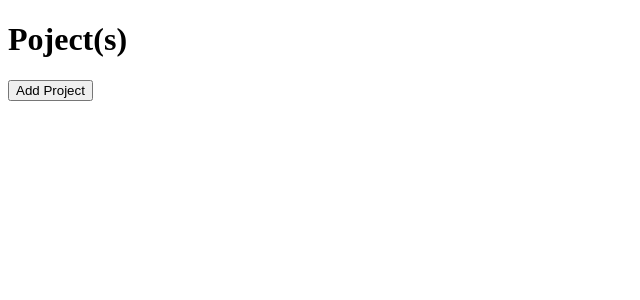
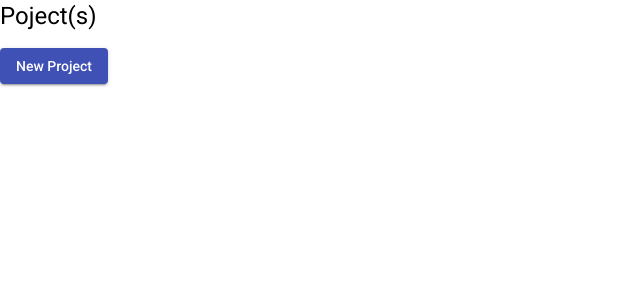
Before and after one commit to commnerd/maikr-ui, an Angular app: page / in a window 1280 px wide. Shown: the top 300 px of the page, without its empty margins (0-640 px from the left). Built offline with nearby package versions, Linux system fonts and the light colour scheme.

Commit message:
Started working toward project form Added materials

```diff
--- a/package.json
+++ b/package.json
@@ -11,10 +11,12 @@
   "private": true,
   "dependencies": {
     "@angular/animations": "~13.3.0",
+    "@angular/cdk": "^13.3.6",
     "@angular/common": "~13.3.0",
     "@angular/compiler": "~13.3.0",
     "@angular/core": "~13.3.0",
     "@angular/forms": "~13.3.0",
+    "@angular/material": "^13.3.6",
     "@angular/platform-browser": "~13.3.0",
     "@angular/platform-browser-dynamic": "~13.3.0",
     "@angular/router": "~13.3.0",
--- a/src/app/app-routing.module.ts
+++ b/src/app/app-routing.module.ts
@@ -2,9 +2,13 @@ import { NgModule } from '@angular/core';
 import { RouterModule, Routes } from '@angular/router';
 
 import { ProjectComponent } from './pages/project/project.component';
+import { NewComponent } from './pages/project/new/new.component';
+
 
 const routes: Routes = [
-  { path: "", component: ProjectComponent }
+  { path: "", component: ProjectComponent },
+  { path: "projects", component: ProjectComponent },
+  { path: "projects/new", component: NewComponent },
 ];
 
 @NgModule({
--- /dev/null
+++ b/src/app/pages/project/new/new.component.html
@@ -0,0 +1,21 @@
+<div fxLayout="column" fxLayoutAlign="center" style="margin-top:100px">
+    <form [formGroup]="form" (ngSubmit)="onSubmit(form.value)">
+      <div fxLayoutAlign="center">
+        <mat-form-field style="width:50%" appearance="fill">
+          <mat-label>Enter username</mat-label>
+          <input formControlName="username" matInput>
+          <mat-error *ngIf="form.controls['username'].invalid">Please enter a valid username</mat-error>
+        </mat-form-field>
+      </div>
+      <div fxLayoutAlign="center" style="margin-top:10px">
+        <mat-form-field style="width:50%" appearance="fill">
+          <mat-label>Enter password</mat-label>
+          <input type="password" formControlName="password" matInput>
+          <mat-error *ngIf="form.controls['password'].invalid">Please enter a valid password</mat-error>
+        </mat-form-field>
+      </div>
+      <div fxLayoutAlign="center" style="margin-top:20px">
+        <button [disabled]="!form.valid || formSubmitted" type="submit" mat-raised-button color="primary">Submit</button>
+      </div>
+    </form>
+  </div>
--- /dev/null
+++ b/src/app/pages/project/new/new.component.ts
@@ -0,0 +1,32 @@
+import { Component, OnInit } from '@angular/core';
+import { FormGroup, FormBuilder, Validators } from '@angular/forms';
+
+import { ProjectService } from '@services/project.service';
+import { Project } from '@models/project';
+
+@Component({
+  selector: 'app-new',
+  templateUrl: './new.component.html',
+  styleUrls: ['./new.component.scss']
+})
+export class NewComponent implements OnInit {
+
+  form: FormGroup = this.fb.group({
+    'name': ['', Validators.compose([Validators.required])],
+    'description': ['', Validators.compose([Validators.required])]
+  });
+
+  formSubmitted: boolean = false;
+
+  constructor(
+    private fb: FormBuilder,
+    private projectService: ProjectService) { }
+
+  ngOnInit(): void {
+  }
+
+  onSubmit(project: Project){
+
+  }
+
+}
--- a/src/app/pages/project/project.component.html
+++ b/src/app/pages/project/project.component.html
@@ -3,5 +3,5 @@
     <ul>
         <li *ngFor="let project of projects">{{ project.name }}</li>
     </ul>
-    <button>Add Project</button>
+    <button (click)="newProject()" mat-raised-button color="primary">New Project</button>
 </div>
--- a/src/app/pages/project/project.component.ts
+++ b/src/app/pages/project/project.component.ts
@@ -1,7 +1,7 @@
 import { Component, OnInit } from '@angular/core';
+import { Router } from '@angular/router';
 
 import { Project } from '@models/project';
-
 @Component({
   selector: 'app-project',
   templateUrl: './project.component.html',
@@ -9,11 +9,16 @@ import { Project } from '@models/project';
 })
 export class ProjectComponent implements OnInit {
 
-  constructor() { }
-
   projects: Array<Project> = [];
 
-  ngOnInit(): void {
+  constructor(
+    private router: Router
+  ) { }
+
+  ngOnInit(): void {}
+
+  newProject()  {
+    this.router.navigate(["projects/new"])
   }
 
 }
--- a/src/index.html
+++ b/src/index.html
@@ -6,8 +6,11 @@
   <base href="/">
   <meta name="viewport" content="width=device-width, initial-scale=1">
   <link rel="icon" type="image/x-icon" href="favicon.ico">
+  <link rel="preconnect" href="https://fonts.gstatic.com">
+  <link href="https://fonts.googleapis.com/css2?family=Roboto:wght@300;400;500&display=swap" rel="stylesheet">
+  <link href="https://fonts.googleapis.com/icon?family=Material+Icons" rel="stylesheet">
 </head>
-<body>
+<body class="mat-typography">
   <app-root></app-root>
 </body>
 </html>
--- a/src/styles.scss
+++ b/src/styles.scss
@@ -1 +1,39 @@
+
+// Custom Theming for Angular Material
+// For more information: https://material.angular.io/guide/theming
+@use '@angular/material' as mat;
+// Plus imports for other components in your app.
+
+// Include the common styles for Angular Material. We include this here so that you only
+// have to load a single css file for Angular Material in your app.
+// Be sure that you only ever include this mixin once!
+@include mat.core();
+
+// Define the palettes for your theme using the Material Design palettes available in palette.scss
+// (imported above). For each palette, you can optionally specify a default, lighter, and darker
+// hue. Available color palettes: https://material.io/design/color/
+$maikr-primary: mat.define-palette(mat.$indigo-palette);
+$maikr-accent: mat.define-palette(mat.$pink-palette, A200, A100, A400);
+
+// The warn palette is optional (defaults to red).
+$maikr-warn: mat.define-palette(mat.$red-palette);
+
+// Create the theme object. A theme consists of configurations for individual
+// theming systems such as "color" or "typography".
+$maikr-theme: mat.define-light-theme((
+  color: (
+    primary: $maikr-primary,
+    accent: $maikr-accent,
+    warn: $maikr-warn,
+  )
+));
+
+// Include theme styles for core and each component used in your app.
+// Alternatively, you can import and @include the theme mixins for each component
+// that you are using.
+@include mat.all-component-themes($maikr-theme);
+
 /* You can add global styles to this file, and also import other style files */
+
+html, body { height: 100%; }
+body { margin: 0; font-family: Roboto, "Helvetica Neue", sans-serif; }
```
Also changed, not shown: src/app/app.module.ts (+16 -2 lines), src/app/pages/project/new/new.component.scss (added), 2 other files (tests, documents, lock files or other folders).
